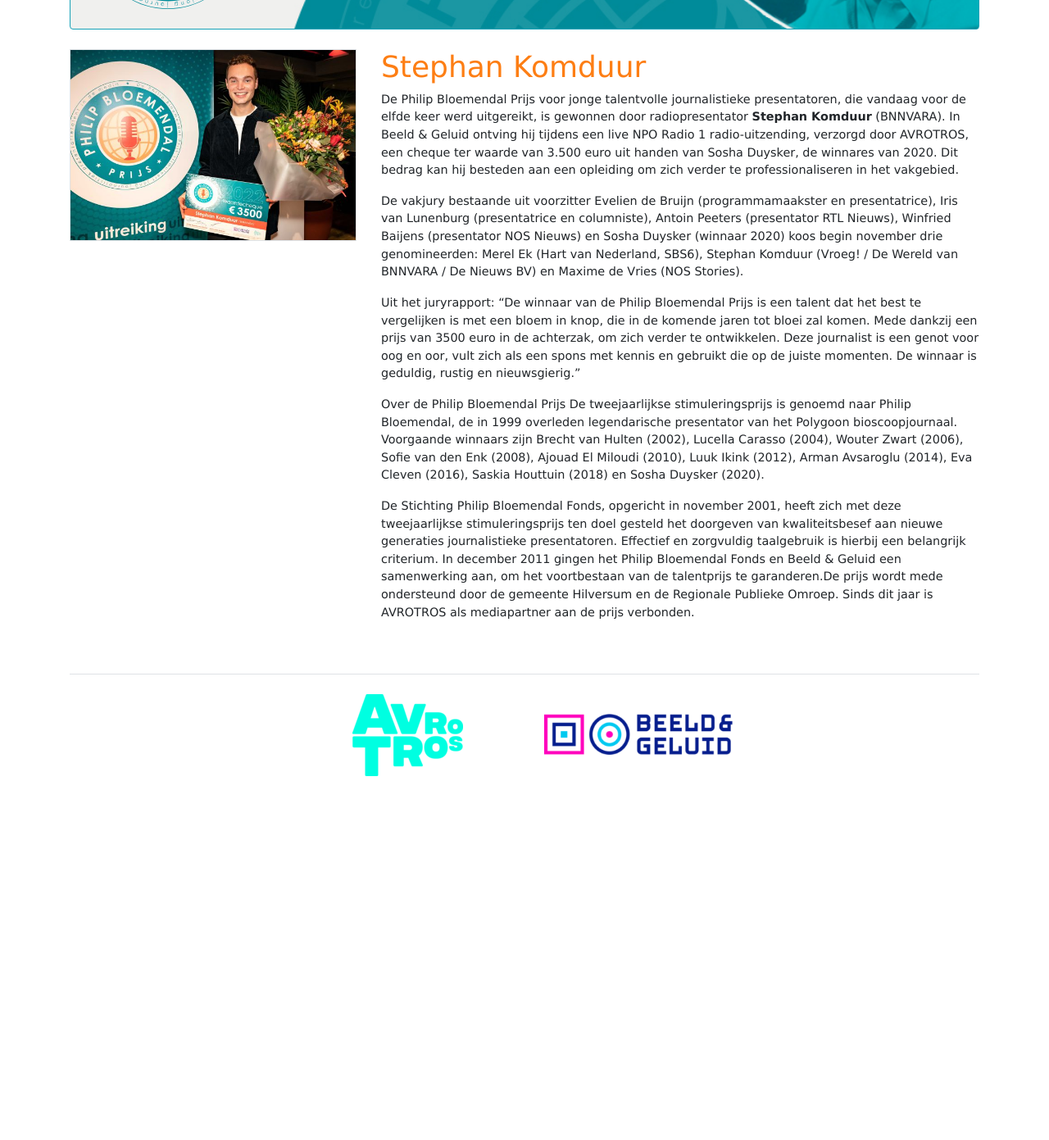
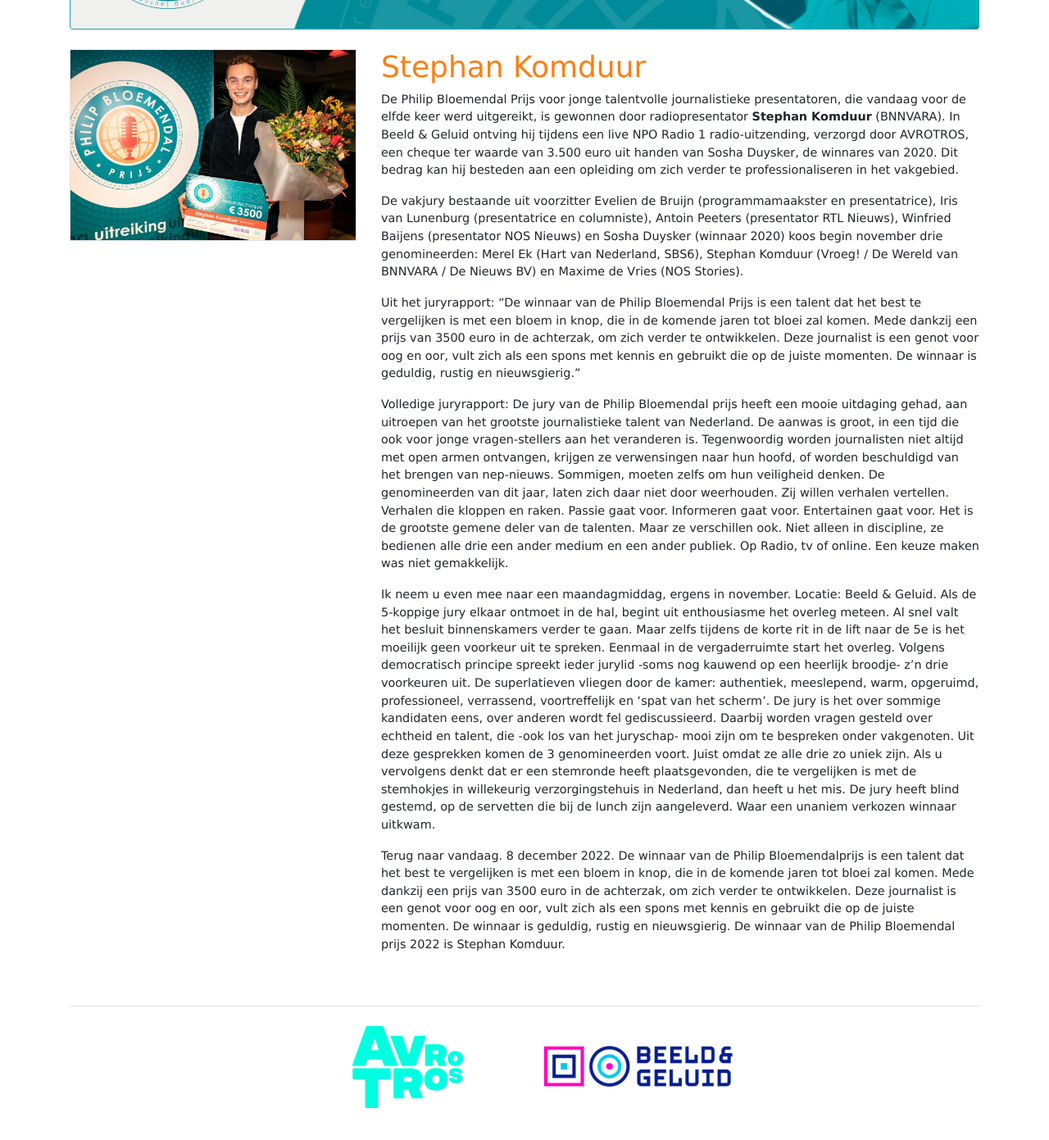
Before and after one commit to bloemendalprijs/bloemendalprijs.github.io, a Jekyll site: the page built from _winners/stephan-komduur.markdown, in a window 1280 px wide and 1400 px high, scrolled down 258 px. Shown: the top 1391 px of the window at 82% size. Built offline with Jekyll 4.4.1, drawn with Linux system fonts in a browser that asks for light colours; before the commit the page ends 1253 px from its top, so only the background shows below that.

Commit message:
Updated Stephan Komduur

```diff
--- a/_winners/stephan-komduur.markdown
+++ b/_winners/stephan-komduur.markdown
@@ -16,7 +16,12 @@
 
 Uit het juryrapport: “De winnaar van de Philip Bloemendal Prijs is een talent dat het best te vergelijken is met een bloem in knop, die in de komende jaren tot bloei zal komen. Mede dankzij een prijs van 3500 euro in de achterzak, om zich verder te ontwikkelen. Deze journalist is een genot voor oog en oor, vult zich als een spons met kennis en gebruikt die op de juiste momenten. De winnaar is geduldig, rustig en nieuwsgierig.”
 
-Over de Philip Bloemendal Prijs
-De tweejaarlijkse stimuleringsprijs is genoemd naar Philip Bloemendal, de in 1999 overleden legendarische presentator van het Polygoon bioscoopjournaal. Voorgaande winnaars zijn Brecht van Hulten (2002), Lucella Carasso (2004), Wouter Zwart (2006), Sofie van den Enk (2008), Ajouad El Miloudi (2010), Luuk Ikink (2012), Arman Avsaroglu (2014), Eva Cleven (2016), Saskia Houttuin (2018) en Sosha Duysker (2020).
+Volledige juryrapport:
+De jury van de Philip Bloemendal prijs heeft een mooie uitdaging gehad, aan uitroepen van het grootste journalistieke talent van Nederland.
+De aanwas is groot, in een tijd die ook voor jonge vragen-stellers aan het veranderen is. Tegenwoordig worden journalisten niet altijd met open armen ontvangen, krijgen ze verwensingen naar hun hoofd, of worden beschuldigd van het brengen van nep-nieuws. Sommigen, moeten zelfs om hun veiligheid denken.
+De genomineerden van dit jaar, laten zich daar niet door weerhouden. Zij willen verhalen vertellen. Verhalen die kloppen en raken. Passie gaat voor. Informeren gaat voor. Entertainen gaat voor. Het is de grootste gemene deler van de talenten. Maar ze verschillen ook. Niet alleen in discipline, ze bedienen alle drie een ander medium en een ander publiek. Op Radio, tv of online. Een keuze maken was niet gemakkelijk.
 
-De Stichting Philip Bloemendal Fonds, opgericht in november 2001, heeft zich met deze tweejaarlijkse stimuleringsprijs ten doel gesteld het doorgeven van kwaliteitsbesef aan nieuwe generaties journalistieke presentatoren. Effectief en zorgvuldig taalgebruik is hierbij een belangrijk criterium. In december 2011 gingen het Philip Bloemendal Fonds en Beeld & Geluid een samenwerking aan, om het voortbestaan van de talentprijs te garanderen.De prijs wordt mede ondersteund door de gemeente Hilversum en de Regionale Publieke Omroep. Sinds dit jaar is AVROTROS als mediapartner aan de prijs verbonden.
+Ik neem u even mee naar een maandagmiddag, ergens in november. Locatie: Beeld & Geluid. Als de 5-koppige jury elkaar ontmoet in de hal, begint uit enthousiasme het overleg meteen. Al snel valt het besluit binnenskamers verder te gaan.  Maar zelfs tijdens de korte rit in de lift naar de 5e is het moeilijk geen voorkeur uit te spreken. Eenmaal in de vergaderruimte start het overleg. Volgens democratisch principe spreekt ieder jurylid -soms nog kauwend op een heerlijk broodje- z’n drie voorkeuren uit. De superlatieven vliegen door de kamer: authentiek, meeslepend, warm, opgeruimd, professioneel, verrassend, voortreffelijk en ‘spat van het scherm’.  De jury is het over sommige kandidaten eens, over anderen wordt fel gediscussieerd. Daarbij worden vragen gesteld over echtheid en talent, die -ook los van het juryschap- mooi zijn om te bespreken onder vakgenoten. Uit deze gesprekken komen de 3 genomineerden voort. Juist omdat ze alle drie zo uniek zijn. Als u vervolgens denkt dat er een stemronde heeft plaatsgevonden, die te vergelijken is met de stemhokjes in willekeurig verzorgingstehuis in Nederland, dan heeft u het mis. De jury heeft blind gestemd, op de servetten die bij de lunch zijn aangeleverd. Waar een unaniem verkozen winnaar uitkwam.
+
+Terug naar vandaag. 8 december 2022.
+De winnaar van de Philip Bloemendalprijs is een talent dat het best te vergelijken is met een bloem in knop, die in de komende jaren tot bloei zal komen. Mede dankzij een prijs van 3500 euro in de achterzak, om zich verder te ontwikkelen. Deze journalist is een genot voor oog en oor, vult zich als een spons met kennis en gebruikt die op de juiste momenten. De winnaar is geduldig, rustig en nieuwsgierig. De winnaar van de Philip Bloemendal prijs 2022 is Stephan Komduur.
```
